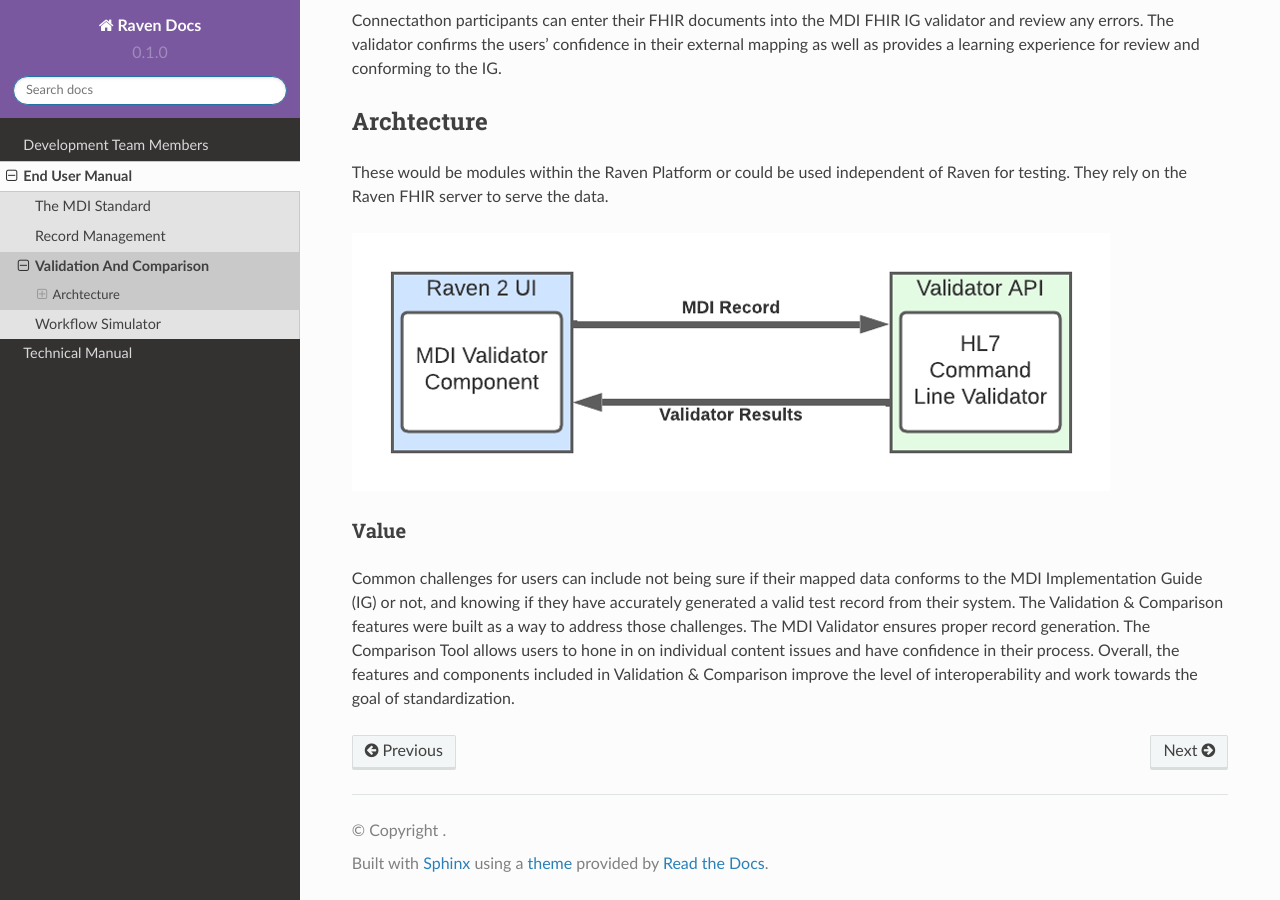
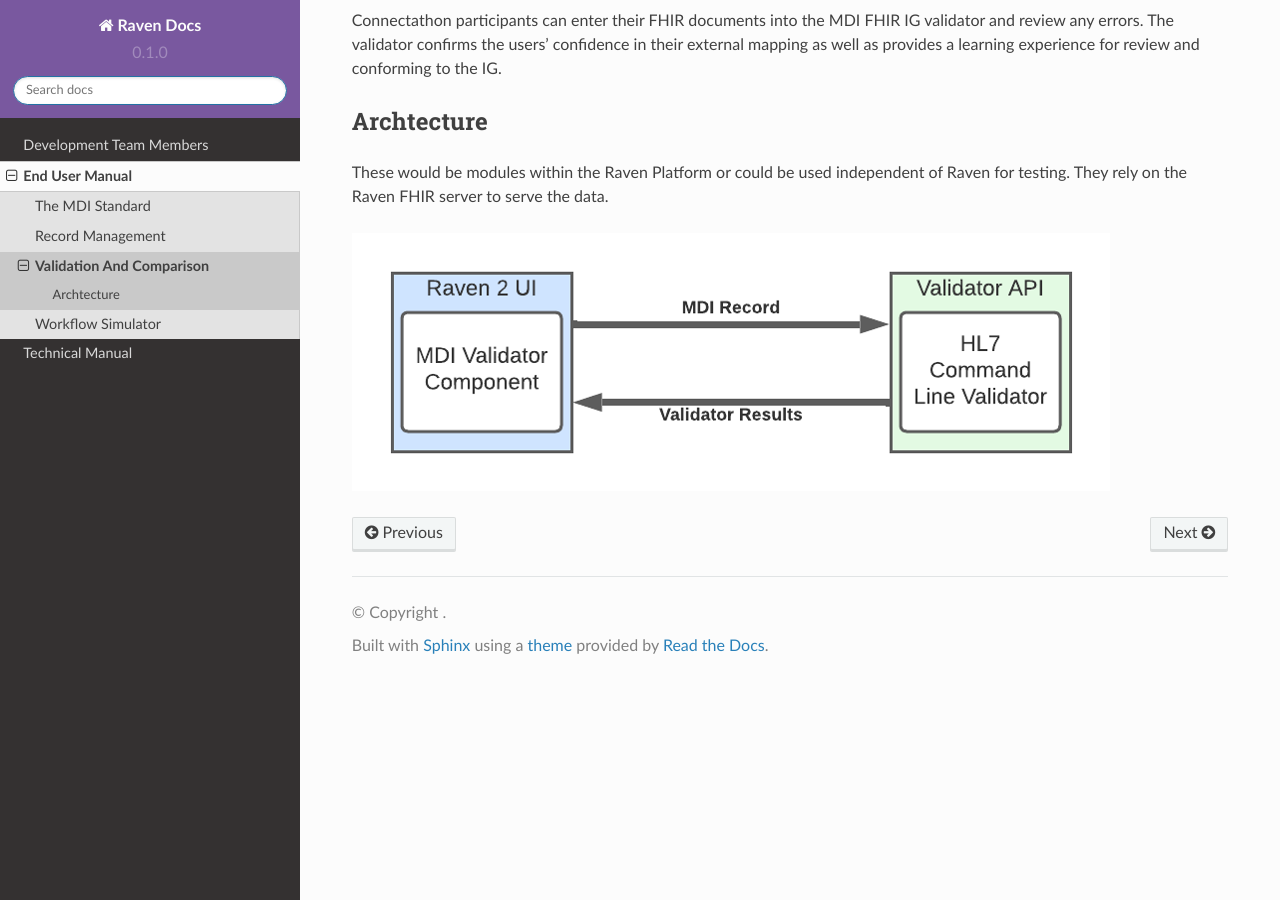
Before and after one commit to MortalityReporting/RavenDocs, a Sphinx documentation site: the page built from docs/source/userManual/validationComparison.rst, in a window 1280 px wide and 900 px high, scrolled down 588 px. Built offline with Sphinx 7.4.7 and the Read the Docs theme 2.0.0, drawn with Linux system fonts in a browser that asks for light colours.

Commit message:
Update validationComparison.rst

```diff
--- a/docs/source/userManual/validationComparison.rst
+++ b/docs/source/userManual/validationComparison.rst
@@ -29,12 +29,3 @@
 .. image::
    ../images/validator_arch.png
    :alt: Raven Validator Architecture
-
-Value
-^^^^^
-Common challenges for users can include not being sure if their mapped data conforms to the MDI Implementation
-Guide (IG) or not, and knowing if they have accurately generated a valid test record from their system. The
-Validation & Comparison features were built as a way to address those challenges. The MDI Validator ensures
-proper record generation. The Comparison Tool allows users to hone in on individual content issues and have
-confidence in their process. Overall, the features and components included in Validation & Comparison improve
-the level of interoperability and work towards the goal of standardization.
```
